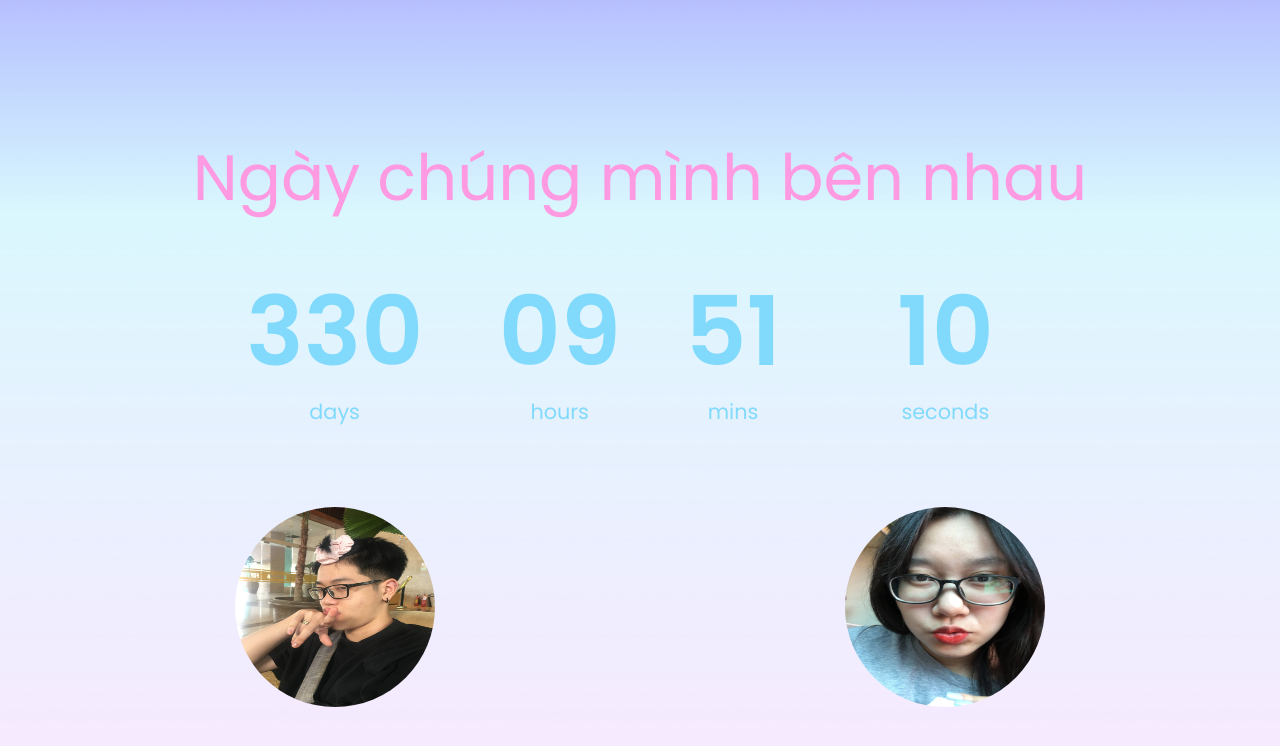
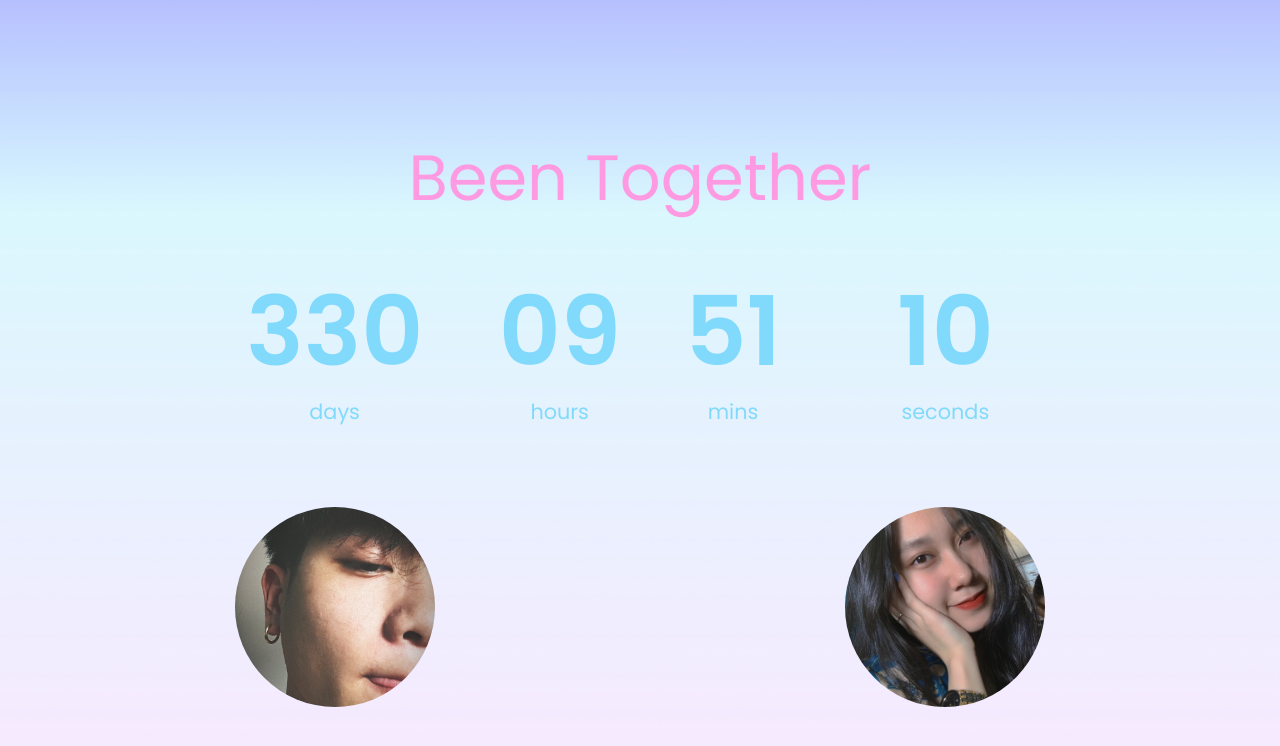
Before and after one commit to hahpuc/ntlogg-website, a plain HTML site: page index.html in a window 1280 px wide. Drawn offline with Linux system fonts and the light colour scheme.

Commit message:
Update 2 avatars

```diff
--- a/index.html
+++ b/index.html
@@ -12,7 +12,7 @@
 
 
 <body>
-    <h1>Ngày chúng mình bên nhau</h1>
+    <h1>Been Together</h1>
 
         <div class="countdown-container">
             <div class="countdown-el days-c">
@@ -20,7 +20,7 @@
                 <span>days</span>
 
                 <div class="image-size">
-                    <img src="./long.jpg" height="200" width="200">
+                    <img src="./image/long.jpg" height="200" width="200">
                 </div>
             </div>
             <div class="countdown-el hours-c">
@@ -36,7 +36,7 @@
                 <span>seconds</span>
 
                 <div class="image-size">
-                    <img src="./yen.jpg" height="200" width="200">
+                    <img src="./image/YenAvatar.jpg" height="200" width="200">
                 </div>
             </div>
 
--- a/style.css
+++ b/style.css
@@ -23,6 +23,7 @@ p, span {
 
 img {
     border-radius: 50%;
+    object-fit: cover;
   }
 
 .image-size {
```
Also changed, not shown: image/YenAvatar.jpg (added), image/long.jpg (added).
